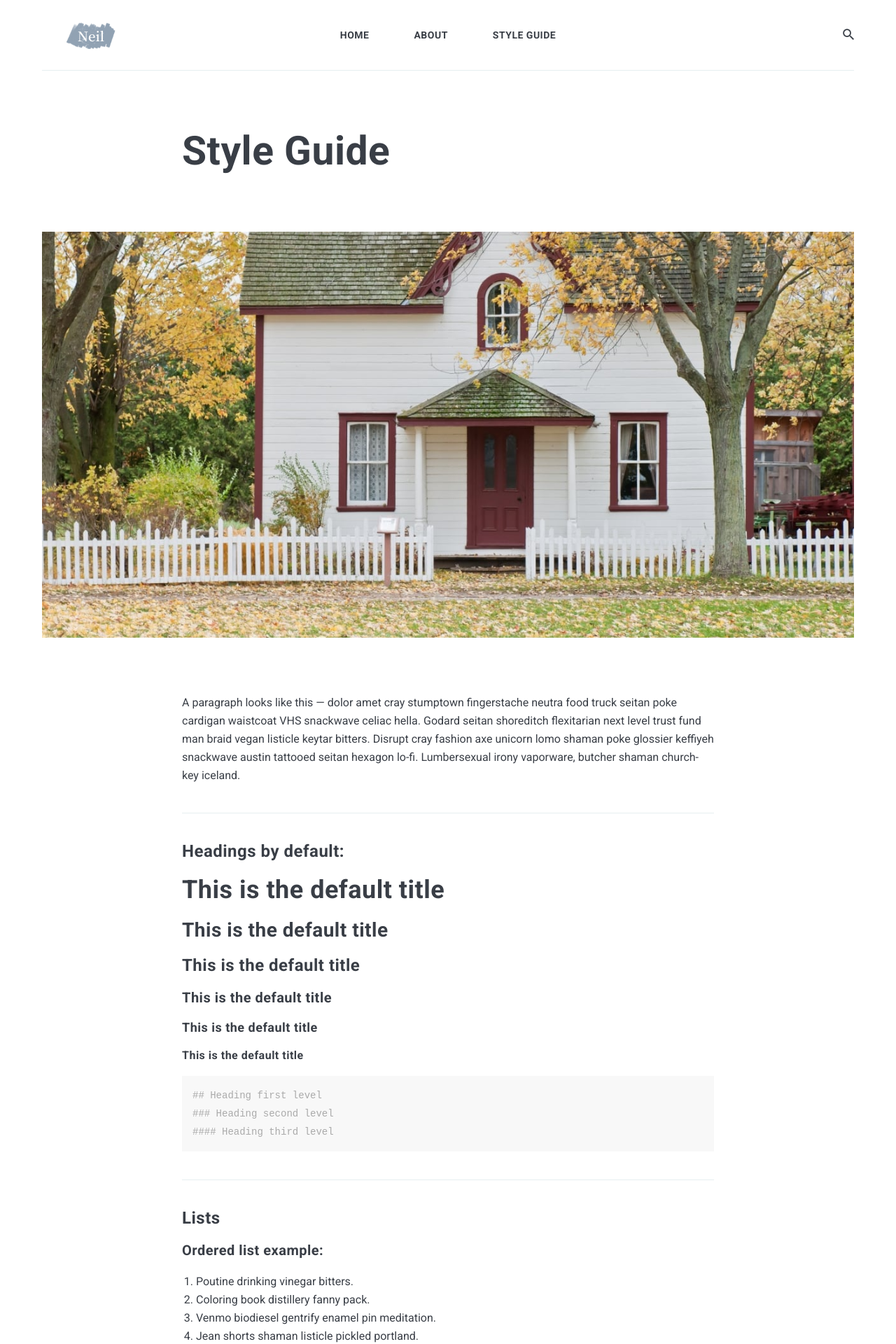
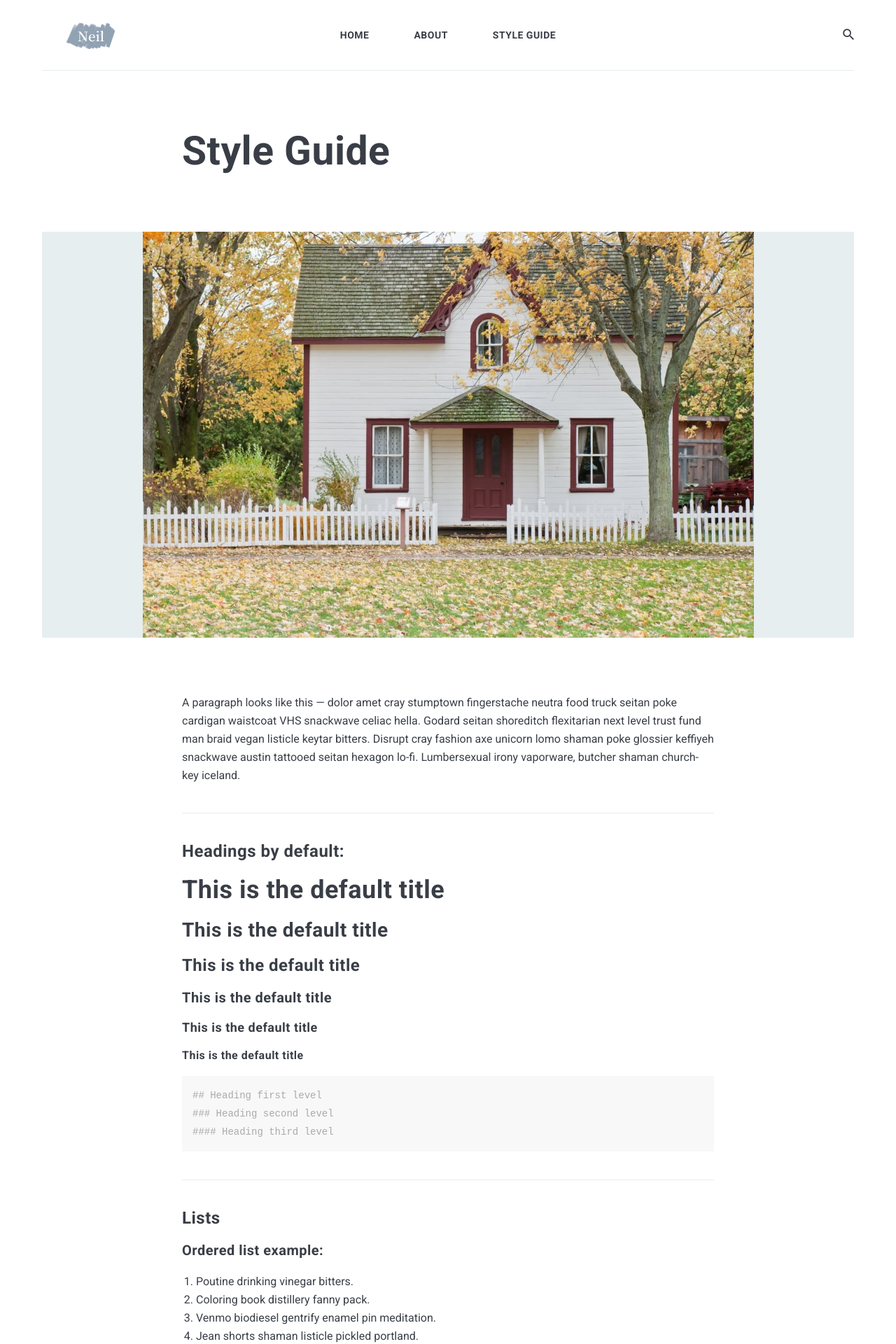
Before and after one commit to tsunglinneil/tsunglinken.github.io, a Jekyll site: the page built from _pages/styleguide.md, in a window 1280 px wide. Shown: the top 1920 px of the page at 70% size. Built offline with Jekyll 4.4.1, drawn with Linux system fonts in a browser that asks for light colours; nearby versions of some CDN libraries.

Commit message:
change page image background-size is contain

```diff
--- a/_sass/4-layouts/_page.scss
+++ b/_sass/4-layouts/_page.scss
@@ -20,14 +20,14 @@
 
 .page__head {
   .page-image {
-    background-size: cover;
+    background-size: contain;
     background-position: center;
     background-repeat: no-repeat;
     background-color: $light-gray;
     &:after {
       content: "";
       display: table;
-      width: 60%;
+      width: 100%;
       min-height: 300px;
       padding-top: 50%;
     }
```
